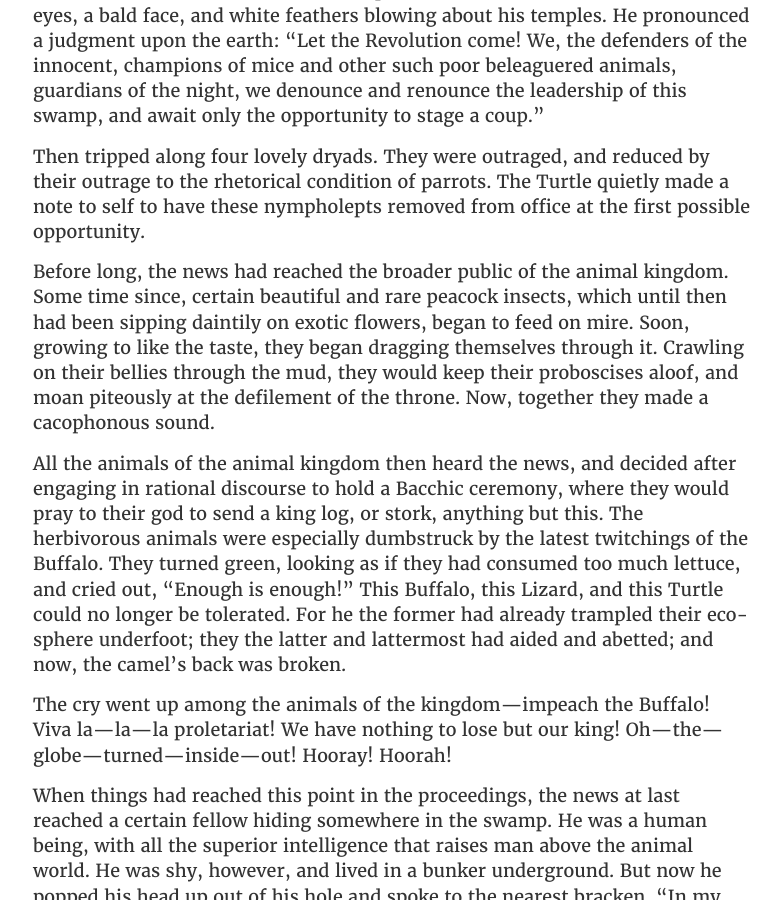
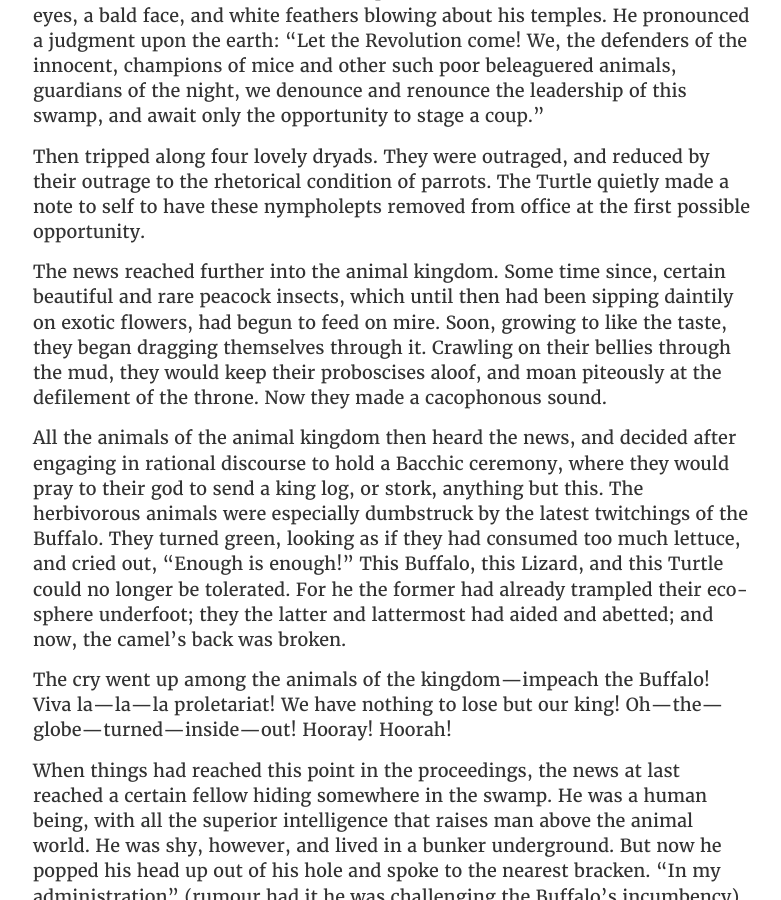
Before and after one commit to GabeHess/GabeHess.github.io, a Jekyll site: the page built from _posts/2020-6-12-satire-written-during-a-time-of-peace.md, in a window 1280 px wide and 900 px high, scrolled down 1963 px. Shown: the whole window, without its empty margins (247-1028 px from the left). Built offline with Jekyll 4.4.1, drawn with Linux system fonts in a browser that asks for light colours; some web fonts are replaced; comment, search, counter and statistics services are not loaded.

Commit message:
Edit post

```diff
--- a/_posts/2020-6-12-satire-written-during-a-time-of-peace.md
+++ b/_posts/2020-6-12-satire-written-during-a-time-of-peace.md
@@ -28,7 +28,7 @@ Not last to hear the news in the swamp was an ancient owl with fire in his eyes,
 
 Then tripped along four lovely dryads. They were outraged, and reduced by their outrage to the rhetorical condition of parrots. The Turtle quietly made a note to self to have these nympholepts removed from office at the first possible opportunity.
 
-Before long, the news had reached the broader public of the animal kingdom. Some time since, certain beautiful and rare peacock insects, which until then had been sipping daintily on exotic flowers, began to feed on mire. Soon, growing to like the taste, they began dragging themselves through it. Crawling on their bellies through the mud, they would keep their proboscises aloof, and moan piteously at the defilement of the throne. Now, together they made a cacophonous sound.
+The news reached further into the animal kingdom. Some time since, certain beautiful and rare peacock insects, which until then had been sipping daintily on exotic flowers, had begun to feed on mire. Soon, growing to like the taste, they began dragging themselves through it. Crawling on their bellies through the mud, they would keep their proboscises aloof, and moan piteously at the defilement of the throne. Now they made a cacophonous sound.
 
 All the animals of the animal kingdom then heard the news, and decided after engaging in rational discourse to hold a Bacchic ceremony, where they would pray to their god to send a king log, or stork, anything but this. The herbivorous animals were especially dumbstruck by the latest twitchings of the Buffalo. They turned green, looking as if they had consumed too much lettuce, and cried out, “Enough is enough!” This Buffalo, this Lizard, and this Turtle could no longer be tolerated. For he the former had already trampled their eco-sphere underfoot; they the latter and lattermost had aided and abetted; and now, the camel’s back was broken.
 
```
